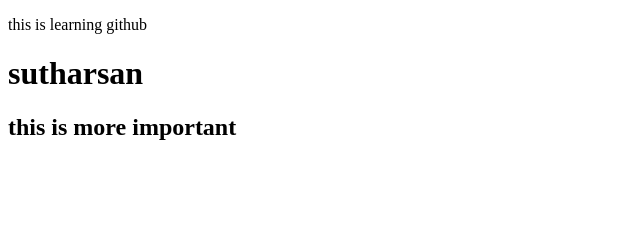
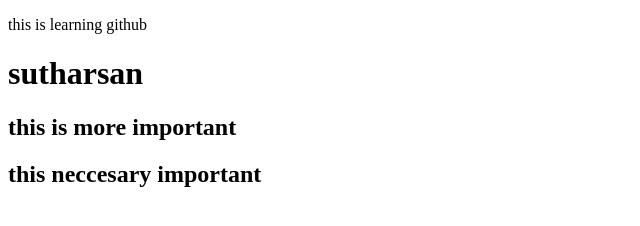
Before and after one commit to sutharsan17/webdevelopment, a plain HTML site: page index.html in a window 1280 px wide. Shown: the whole page, without its empty margins (0-640 px from the left). Drawn offline with Linux system fonts and the light colour scheme.

Commit message:
Update index.html

```diff
--- a/index.html
+++ b/index.html
@@ -11,5 +11,6 @@
     <h1>sutharsan </h1>
     <h2> this is more important
     </h2>
+    <h2>this neccesary important</h2>
 </body>
 </html>
```
